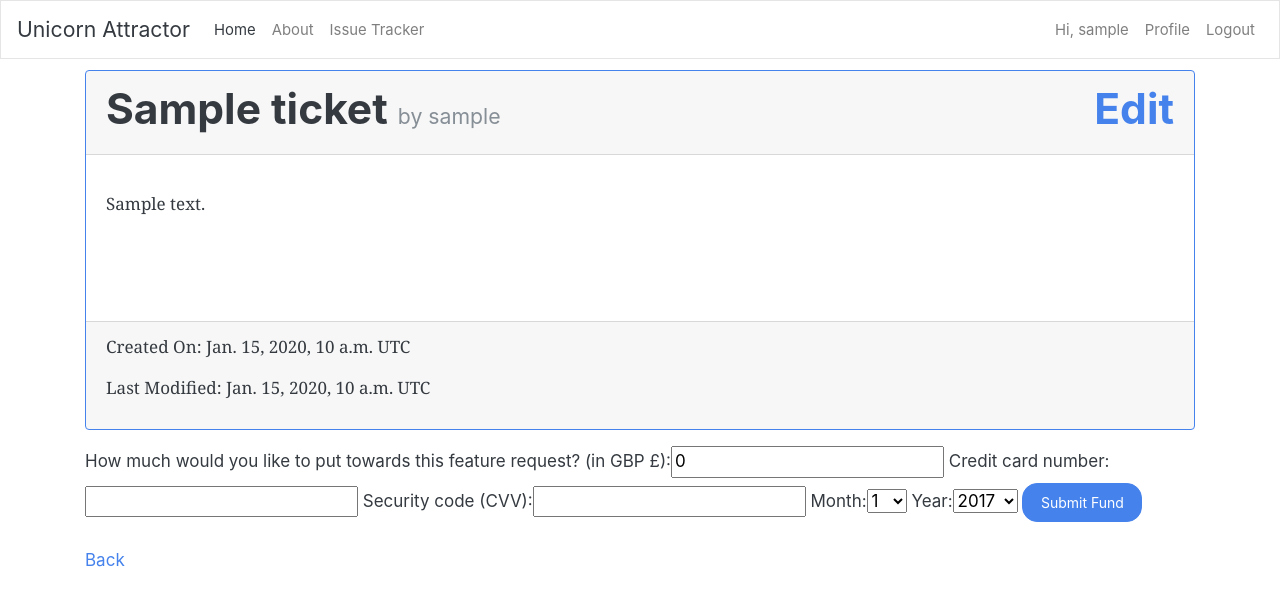
After one commit to comacoma/FSF-MilestoneProject, a Django app: page /issuetracker/ticket/1/fund/ in a window 1280 px wide. The commit adds this page. Shown: the top 606 px of the page. Run offline with Django 3.2, Linux system fonts and the light colour scheme; a user stored in the database is signed in; tables that the repository leaves empty hold one stand-in row (values such as "Sample post"); some libraries are stand-ins or nearby versions.

Commit message:
added ticket funding form (backend not implemented yet)

```diff
--- a/issuetracker/forms.py
+++ b/issuetracker/forms.py
@@ -1,5 +1,5 @@
 from django import forms
-from .models import Ticket, Comment
+from .models import Ticket, Comment, Fund
 
 class TicketSubmitForm(forms.ModelForm):
     class Meta:
@@ -32,3 +32,28 @@ class CommentPostForm(forms.ModelForm):
         labels = {
             'content': 'New Comment',
         }
+
+class FundSubmitForm(forms.ModelForm):
+    MOHTH_CHOICES = [ (i, i) for i in range(1,13)]
+    YEAR_CHOICES = [ (i, i) for i in range(2017, 2037)]
+
+    class Meta:
+        model = Fund
+        fields = (
+            'fund',
+            'user',
+            'ticket',
+        )
+        widgets = {
+            'user': forms.HiddenInput(),
+            'ticket': forms.HiddenInput(),
+        }
+        labels = {
+            'fund': 'How much would you like to put towards this feature request? (in GBP £)',
+        }
+
+    credit_card_number = forms.CharField(label='Credit card number', required=False)
+    cvv = forms.CharField(label='Security code (CVV)', required=False)
+    expiry_month = forms.ChoiceField(label='Month', choices=MOHTH_CHOICES, required=False)
+    expiry_year = forms.ChoiceField(label='Year', choices=YEAR_CHOICES, required=False)
+    stripe_id = forms.CharField(widget=forms.HiddenInput)
--- a/issuetracker/models.py
+++ b/issuetracker/models.py
@@ -35,7 +35,13 @@ class Ticket(models.Model):
     submission_date = models.DateTimeField(default=timezone.now)
     last_modified = models.DateTimeField(blank=True, null=True, default=timezone.now)
     status = models.CharField(max_length=2, choices=STATUS, default=REVIEWING)
-    upvote = models.IntegerField(default=0)
+    upvote_user = models.ManyToManyField(
+        settings.AUTH_USER_MODEL,
+        related_name = 'upvoted',
+        blank = True,
+        default = None
+    )
+    upvote_fund = models.DecimalField(max_digits=8, decimal_places=2, blank=True, null=True, default=0)
     threshold = models.IntegerField(blank=True, null=True)
 
     def __str__(self):
@@ -58,3 +64,15 @@ class Comment(models.Model):
 
     def __str__(self):
         return "{0} @ {1} ON {2}".format(self.author.username, self.comment_date.strftime('%Y-%m-%d %H:%M:%S'), self.ticket.title)
+
+class Fund(models.Model):
+    ticket = models.ForeignKey(
+        'Ticket',
+        on_delete = models.PROTECT,
+    )
+    user = models.ForeignKey(
+        settings.AUTH_USER_MODEL,
+        on_delete = models.PROTECT,
+    )
+    fund = models.DecimalField(max_digits=8, decimal_places=2, blank=True, null=True, default=0)
+    date = models.DateTimeField(default=timezone.now)
--- /dev/null
+++ b/issuetracker/templates/ticketfundingform.html
@@ -0,0 +1,36 @@
+{% extends 'base.html' %}
+{% load bootstrap_tags %}
+{% load tz %}
+
+{% block page_title %}Issue Tracker - Funding for Feature Request{% endblock %}
+
+{% block content %}
+<div class="container">
+    <div class="card border-primary mb-3 ticket-content">
+        <div class="card-header">
+            <h1>
+                {{ ticket.title }}
+                <small class="text-muted small-text">by {{ ticket.author }}</small>
+                {% if user.username == ticket.author.username %}
+                <a href="{% url 'edit_ticket' ticket.id %}" class="float-right">Edit</a>
+                {% endif %}
+            </h1>
+        </div>
+        <div class="card-body">
+            <p class="card-text">{{ ticket.content | linebreaks }}</p>
+        </div>
+        <div class="card-footer">
+            <p>Created On: {{ ticket.submission_date | utc }} UTC</p>
+            <p>Last Modified: {{ ticket.last_modified | utc }} UTC</p>
+        </div>
+    </div>
+
+    <form method="POST">
+        {% csrf_token %}
+        {{ form | as_bootstrap }}
+        <button class="btn btn-primary" type="submit">Submit Fund</button>
+    </form>
+    <br>
+    <a href="{% url 'ticket_details' ticket.id%}">Back</a>
+</div>
+{% endblock %}
--- a/issuetracker/urls.py
+++ b/issuetracker/urls.py
@@ -7,4 +7,6 @@ urlpatterns = [
     path('ticket/<int:pk>/', ticket_details, name="ticket_details"),
     path('ticket/<int:pk>/edit/', edit_ticket, name="edit_ticket"),
     path('ticket/<int:ticketpk>/comment/<int:commentpk>/edit/', edit_comment, name="edit_comment"),
+    path('ticket/<int:pk>/upvote/', upvote, name="upvote"),
+    path('ticket/<int:pk>/fund/', fund, name="fund"),
 ]
--- a/issuetracker/views.py
+++ b/issuetracker/views.py
@@ -1,7 +1,7 @@
 from django.shortcuts import render, get_object_or_404, redirect
 from django.contrib.auth.decorators import login_required
-from .models import Ticket, Comment
-from .forms import TicketSubmitForm, CommentPostForm
+from .models import Ticket, Comment, Fund
+from .forms import TicketSubmitForm, CommentPostForm, FundSubmitForm
 from django.utils import timezone
 from django.core.paginator import Paginator
 
@@ -46,6 +46,7 @@ def ticket_details(request, pk):
     paginator = Paginator(comments, 10)
     page = request.GET.get('page')
     comments = paginator.get_page(page)
+    upvoted_user = ticket.upvote_user.all()
 
     if request.method == "POST":
         form = CommentPostForm(request.POST)
@@ -54,7 +55,15 @@ def ticket_details(request, pk):
             return redirect(ticket_details, ticket.id)
     else:
         form = CommentPostForm(initial={'author': authorid, 'ticket': ticket.id})
-    return render(request, 'ticketdetails.html', {'ticket': ticket, 'comments': comments, 'form': form})
+    return render(
+        request,
+        'ticketdetails.html',
+        {
+            'ticket': ticket,
+            'comments': comments,
+            'form': form,
+            'upvoted_user': upvoted_user
+        })
 
 def edit_ticket(request, pk):
     """
@@ -89,3 +98,19 @@ def edit_comment(request, ticketpk, commentpk):
     else:
         form = CommentPostForm(instance=comment)
     return render(request, 'commenteditform.html', {'form': form, 'ticket': ticket})
+
+@login_required
+def upvote(request, pk):
+    ticket = get_object_or_404(Ticket, pk=pk)
+    if ticket.upvote_user.filter(id=request.user.id).exists():
+        ticket.upvote_user.remove(request.user)
+        return redirect(ticket_details, ticket.pk)
+    else:
+        ticket.upvote_user.add(request.user)
+        return redirect(ticket_details, ticket.pk)
+
+@login_required
+def fund(request, pk):
+    ticket = get_object_or_404(Ticket, pk=pk)
+    form = FundSubmitForm()
+    return render(request, 'ticketfundingform.html', {'ticket': ticket, 'form': form})
```
Also changed, not shown: issuetracker/templates/ticketdetails.html (+25 -2 lines), issuetracker/migrations/0006_auto_20180908_1530.py (added).
